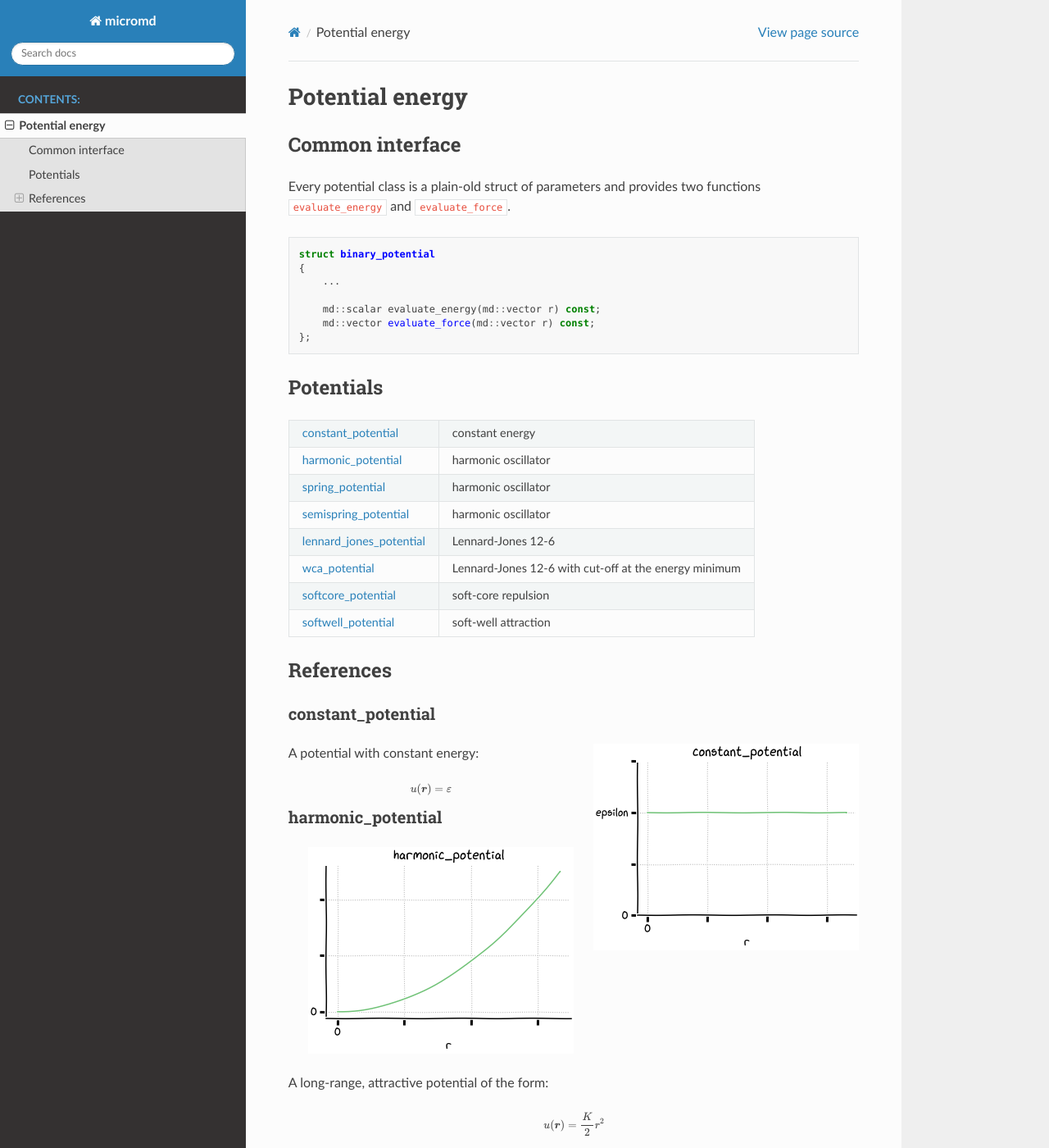
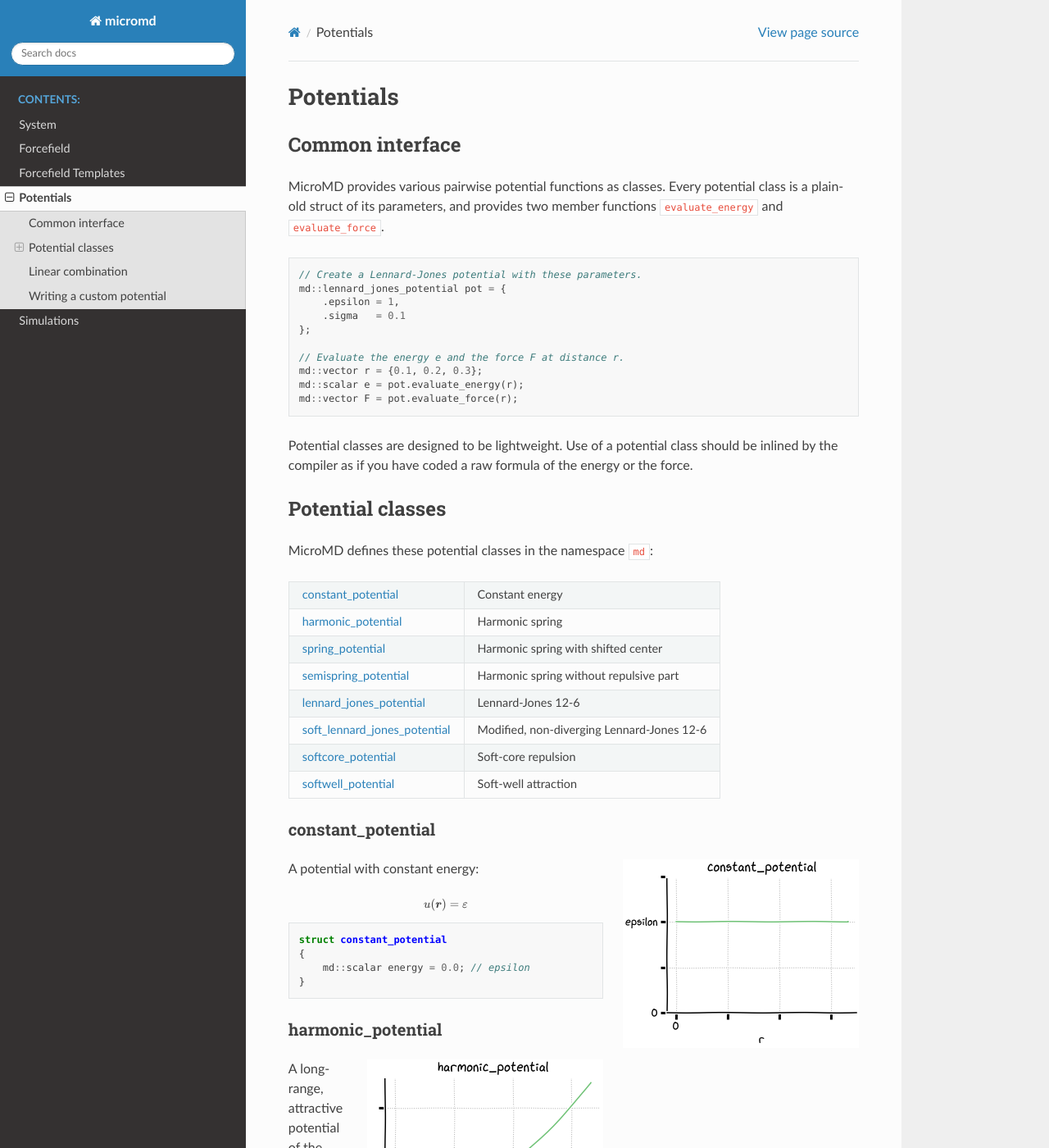
Before and after one commit to snsinfu/scratch-readthedocs-fb5c1e, a Sphinx documentation site: the page built from docs/potentials.rst, in a window 1280 px wide and 1400 px high. Shown: the whole window at 82% size. Built offline with Sphinx 7.4.7 and the Read the Docs theme 2.0.0, drawn with Linux system fonts in a browser that asks for light colours; formulas are drawn with MathJax 3; some of the changed text lies outside the part shown.

Commit message:
Add docs

```diff
--- a/docs/_static/css/custom.css
+++ b/docs/_static/css/custom.css
@@ -1,5 +1,5 @@
 .math {
-  font-size: 75%;
+  font-size: 80%;
 }
 
 a.reference > code.xref {
@@ -10,4 +10,5 @@
 
 .section {
   clear: both;
+  margin-bottom: 3em;
 }
--- /dev/null
+++ b/docs/forcefield.rst
@@ -0,0 +1,2 @@
+Forcefield
+==========
--- /dev/null
+++ b/docs/forcefield_templates.rst
@@ -0,0 +1,11 @@
+Forcefield Templates
+====================
+
+Common interface
+----------------
+
+Forcefield templates
+--------------------
+
+Writing a custom forcefield template
+------------------------------------
--- a/docs/graphs.py
+++ b/docs/graphs.py
@@ -2,7 +2,7 @@
 import numpy as np
 
 
-FIGURE_SIZE = (4.5, 3.5)
+FIGURE_SIZE = (4, 3.2)
 FIGURE_DPI = 72
 
 COLOR_PALETTE = ["xkcd:soft green", "xkcd:pastel red"]
--- a/docs/potentials.rst
+++ b/docs/potentials.rst
@@ -1,56 +1,62 @@
-Potential energy
-================
+Potentials
+==========
 
 Common interface
 ----------------
 
-Every potential class is a plain-old struct of parameters and provides two
-functions :code:`evaluate_energy` and :code:`evaluate_force`.
+MicroMD provides various pairwise potential functions as classes. Every
+potential class is a plain-old struct of its parameters, and provides two
+member functions :code:`evaluate_energy` and :code:`evaluate_force`.
 
 .. code:: cpp
 
-   struct binary_potential
-   {
-       ...
-
-       md::scalar evaluate_energy(md::vector r) const;
-       md::vector evaluate_force(md::vector r) const;
+   // Create a Lennard-Jones potential with these parameters.
+   md::lennard_jones_potential pot = {
+       .epsilon = 1,
+       .sigma   = 0.1
    };
 
+   // Evaluate the energy e and the force F at distance r.
+   md::vector r = {0.1, 0.2, 0.3};
+   md::scalar e = pot.evaluate_energy(r);
+   md::vector F = pot.evaluate_force(r);
 
-Potentials
-----------
+Potential classes are designed to be lightweight. Use of a potential class
+should be inlined by the compiler as if you have coded a raw formula of the
+energy or the force.
+
+
+Potential classes
+-----------------
+
+MicroMD defines these potential classes in the namespace :code:`md`:
 
 .. list-table::
 
    * - `constant_potential`_
-     - constant energy
+     - Constant energy
 
    * - `harmonic_potential`_
-     - harmonic oscillator
+     - Harmonic spring
 
    * - `spring_potential`_
-     - harmonic oscillator
+     - Harmonic spring with shifted center
 
    * - `semispring_potential`_
-     - harmonic oscillator
+     - Harmonic spring without repulsive part
 
    * - `lennard_jones_potential`_
      - Lennard-Jones 12-6
 
-   * - `wca_potential`_
-     - Lennard-Jones 12-6 with cut-off at the energy minimum
+   * - `soft_lennard_jones_potential`_
+     - Modified, non-diverging Lennard-Jones 12-6
 
    * - `softcore_potential`_
-     - soft-core repulsion
+     - Soft-core repulsion
 
    * - `softwell_potential`_
-     - soft-well attraction
+     - Soft-well attraction
 
-
-
-References
-----------
 
 constant_potential
 ^^^^^^^^^^^^^^^^^^
@@ -62,6 +68,13 @@
 
 .. math::
    u(\boldsymbol{r}) = \varepsilon
+
+.. code:: cpp
+
+   struct constant_potential
+   {
+       md::scalar energy = 0.0; // epsilon
+   }
 
 
 harmonic_potential
@@ -75,6 +88,13 @@
 .. math::
    u(\boldsymbol{r}) = \frac{K}{2} r^2
 
+.. code:: cpp
+
+   struct harmonic_potential
+   {
+       md::scalar spring_constant = 1.0; // K
+   }
+
 
 spring_potential
 ^^^^^^^^^^^^^^^^
@@ -86,6 +106,18 @@
 
 .. math::
    u(\boldsymbol{r}) = \frac{K}{2} \left( r - b \right)^2
+
+.. code:: cpp
+
+   struct spring_potential
+   {
+       md::scalar spring_constant      = 1.0; // K
+       md::scalar equilibrium_distance = 0.0; // b
+   }
+
+The force calculation of :code:`spring_potential` involves a division, which is
+computationally expensive. Prefer :code:`harmonic_potential` if you are sure
+that the b parameter is zero.
 
 
 semispring_potential
@@ -101,6 +133,14 @@
    \qquad
    \left( r > b \right)
 
+.. code:: cpp
+
+   struct semispring_potential
+   {
+       md::scalar spring_constant      = 1.0; // K
+       md::scalar equilibrium_distance = 0.0; // b
+   }
+
 
 lennard_jones_potential
 ^^^^^^^^^^^^^^^^^^^^^^^
@@ -114,8 +154,20 @@
    u(\boldsymbol{r})
      = \varepsilon \Big(
          \Big( \frac{\sigma}{r} \Big)^{12} -
-         \Big( \frac{\sigma}{r} \Big)^6
+         2 \Big( \frac{\sigma}{r} \Big)^6
        \Big)
+
+.. code:: cpp
+
+   struct lennard_jones_potential
+   {
+       md::scalar epsilon = 1.0;
+       md::scalar sigma   = 1.0;
+   }
+
+The potential energy diverges at r = 0. Use of this potential in a molecular
+dynamics simulation can cause numerical instability (NaNs and infinities). In
+that case you may want to use :code:`soft_lennard_jones_potential` instead.
 
 
 soft_lennard_jones_potential
@@ -131,22 +183,18 @@
      = \varepsilon \left(
        \frac{k + 1}{k + (r / \sigma)^6}
        - 1
-     \right)^2
+     \right)^2 - \varepsilon
 
+.. code:: cpp
 
-wca_potential
-^^^^^^^^^^^^^
+   struct soft_lennard_jones_potential
+   {
+       md::scalar softness = 0.1; // k
+       md::scalar epsilon  = 1.0;
+       md::scalar sigma    = 1.0;
+   }
 
-A short-range, repulsive potential of the form:
-
-.. math::
-   u(\boldsymbol{r})
-     = \varepsilon \Big(
-         \Big( \frac{\sigma}{r} \Big)^{12} -
-         \Big( \frac{\sigma}{r} \Big)^6
-       \Big)
-   \quad
-   \left( r < \sigma \right)
+This potential approaches the Lennard-Jones 12-6 potential as k gets to zero.
 
 
 softcore_potential
@@ -166,6 +214,19 @@
    \quad
    \left( r < \sigma \right)
 
+.. code:: cpp
+
+   template<int P, int Q>
+   struct softcore_potential
+   {
+       md::scalar overlap_energy  = 1.0; // epsilon
+       md::scalar cutoff_distance = 1.0; // sigma
+   }
+
+The potential becomes fatter as p gets larger. Also the cutoff at sigma becomes
+smoother as q gets larger. The function approximates the gaussian function
+fairly well when p = 2 and q = 3 or 4.
+
 
 softwell_potential
 ^^^^^^^^^^^^^^^^^^
@@ -181,7 +242,50 @@
 
 .. code:: cpp
 
-   md::softwell_potential<4> pot = {
-       .energy         = 2.0,   // epsilon
-       .decay_distance = 0.5    // sigma
+   template<int P>
+   struct softwell_potential
+   {
+       md::scalar energy         = 1.0; // epsilon
+       md::scalar decay_distance = 1.0; // sigma
+   }
+
+It works as an energy barrier. Larger p makes the barrier steeper.
+
+
+Linear combination
+------------------
+
+All the potential classes in the :code:`md` namespace support scalar
+multiplication and addition:
+
+.. code:: cpp
+
+   md::lennard_jones_potential lennard_jones = {
+       .epsilon = 1,
+       .sigma   = 0.1
    };
+   md::harmonic_potential harmonic = {
+       .spring_constant = 10
+   };
+
+   // Linear combination of Lennard-Jones and harmonic potentials.
+   auto pot = 0.5 * lennard_jones + harmonic;
+
+   // The resulting potential object is usable just like other ones.
+   md::vector r = {0.1, 0.2, 0.3};
+   md::scalar e = pot.evaluate_energy(r);
+   md::vector F = pot.evaluate_force(r);
+
+
+Writing a custom potential
+--------------------------
+
+.. code:: cpp
+
+   struct my_custom_potential
+   {
+       md::scalar spring_constant = 1;
+
+       md::scalar evaluate_energy(md::vector r) const;
+       md::vector evaluate_force(md::vector r) const;
+   };
--- /dev/null
+++ b/docs/simulations.rst
@@ -0,0 +1,5 @@
+Simulations
+===========
+
+- :code:`md::simulate_newtonian_dynamics`
+- :code:`md::simulate_brownian_dynamics`
--- /dev/null
+++ b/docs/system.rst
@@ -0,0 +1,11 @@
+System
+======
+
+Particles
+---------
+
+Attributes
+----------
+
+Forcefield
+-----------
```
Also changed, not shown: other parts of docs/potentials.rst (+2 -2 lines), docs/index.rst (+4 -8 lines), docs/_static/custom.css (added), docs/_static/img/constant_potential.png, docs/_static/img/harmonic_potential.png, docs/_static/img/lennard_jones_potential.png, docs/_static/img/semispring_potential.png, docs/_static/img/soft_lennard_jones_potential.png, docs/_static/img/softcore_potential.png, docs/_static/img/softwell_potential.png, docs/_static/img/spring_potential.png.
